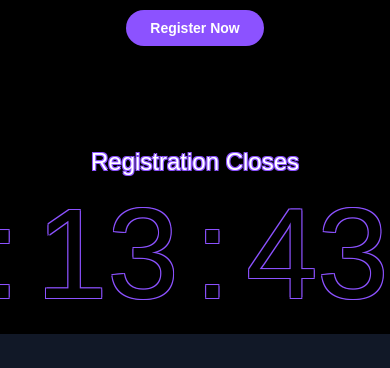
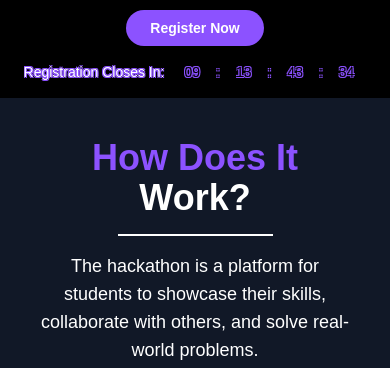
Before and after one commit to RajAdityaCoder/Yukti-hackathon, a React (Create React App) app: page / in a window 390 px wide. Shown: the part 784-1152 px from the top of the page. Built offline with nearby package versions, Linux system fonts and the light colour scheme.

Commit message:
final commit 2

```diff
--- a/src/pages/home.js
+++ b/src/pages/home.js
@@ -133,8 +133,8 @@ const Home = () => {
         </div>
       </div>
 
-      <div className="text-center text-outline-1 text-9xl font-mono">
-        <span className="mr-2 text-white text-2xl">
+      <div className="text-center text-outline-1 lg:text-9xl sm:text-6xl font-mono">
+        <span className="mr-2 text-white lg:text-2xl sm:text-base">
           Registration Closes In:
         </span>
 
```
